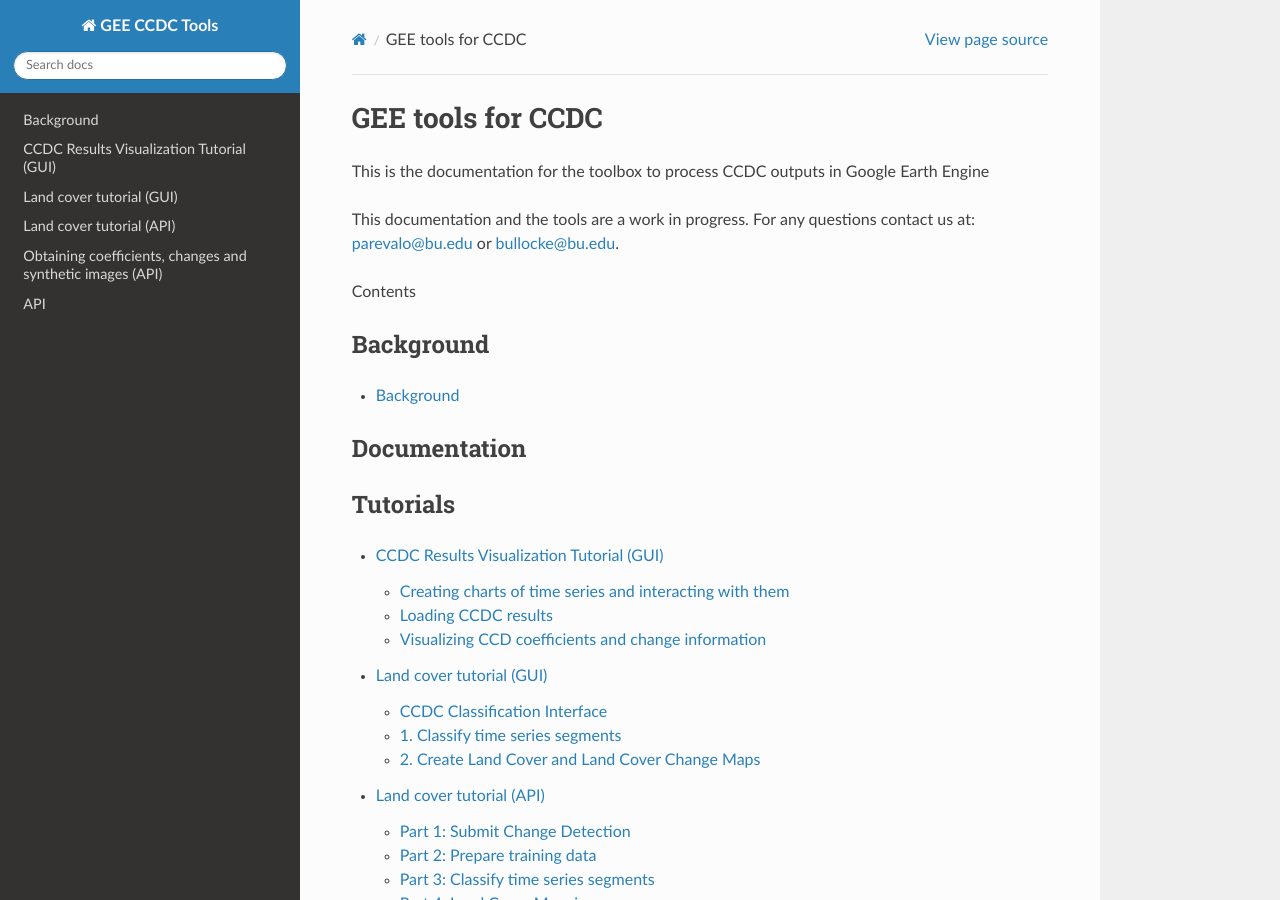
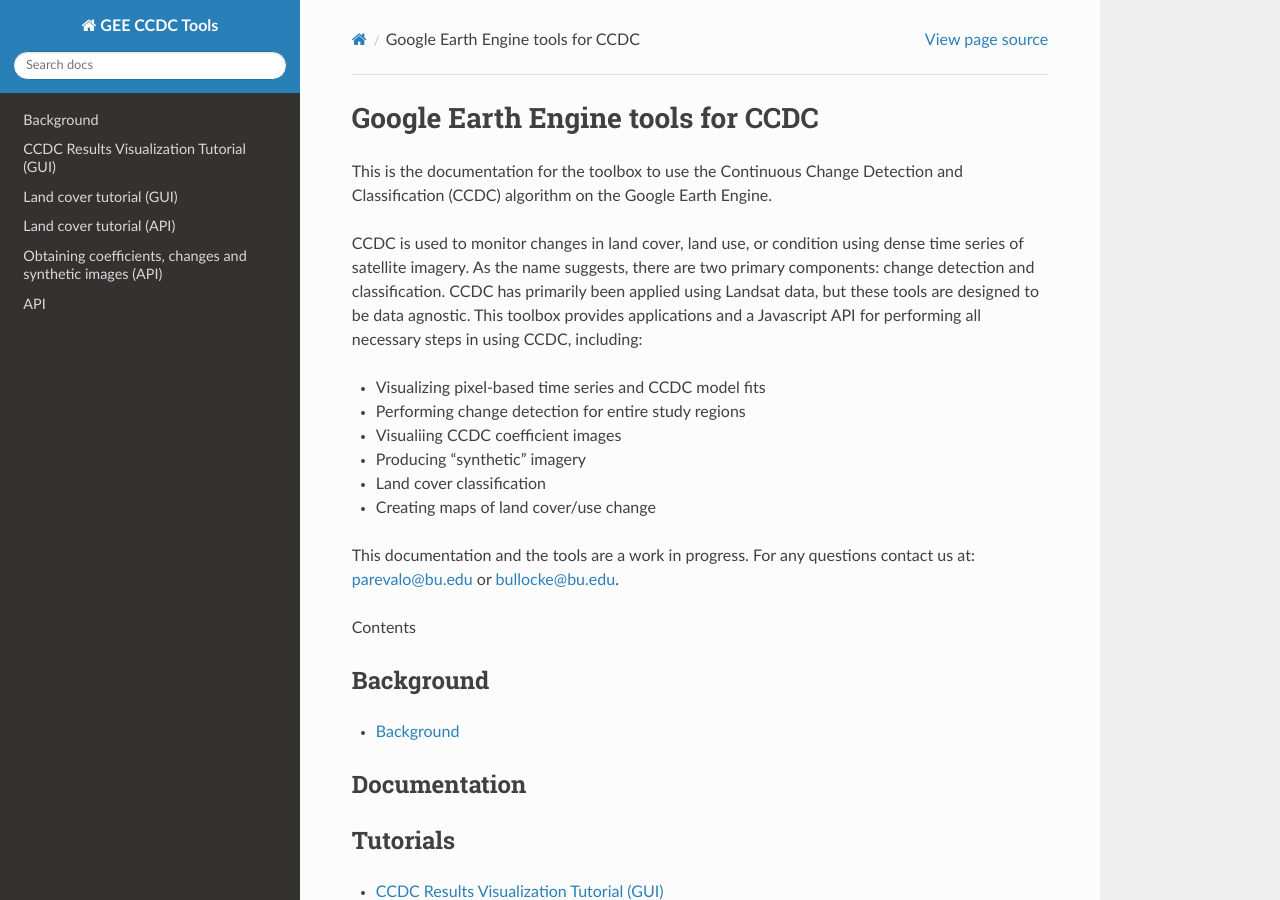
Before and after one commit to parevalo/gee-ccdc-tools, a Sphinx documentation site: the page built from docs/index.rst, in a window 1280 px wide and 900 px high. Built offline with Sphinx 7.4.7 and the Read the Docs theme 2.0.0, drawn with Linux system fonts in a browser that asks for light colours.

Commit message:
added brief intro

```diff
--- a/docs/index.rst
+++ b/docs/index.rst
@@ -1,9 +1,19 @@
-GEE tools for CCDC
-========================================
+Google Earth Engine tools for CCDC
+==================================
 
-This is the documentation for the toolbox to process CCDC outputs in Google Earth Engine
+This is the documentation for the toolbox to use the Continuous Change Detection and Classification (CCDC) algorithm on the Google Earth Engine.
 
 .. _Google Earth Engine: https://earthengine.google.com/
+
+CCDC is used to monitor changes in land cover, land use, or condition using dense time series of satellite imagery. As the name suggests, there are two primary components: change detection and classification. CCDC has primarily been applied using Landsat data, but these tools are designed to be data agnostic. This toolbox provides applications and a Javascript API for performing all necessary steps in using CCDC, including:
+
+* Visualizing pixel-based time series and CCDC model fits
+* Performing change detection for entire study regions
+* Visualiing CCDC coefficient images
+* Producing "synthetic" imagery
+* Land cover classification
+* Creating maps of land cover/use change
+
 
 This documentation and the tools are a work in progress. For any questions contact us at: parevalo@bu.edu or bullocke@bu.edu.
 
```
